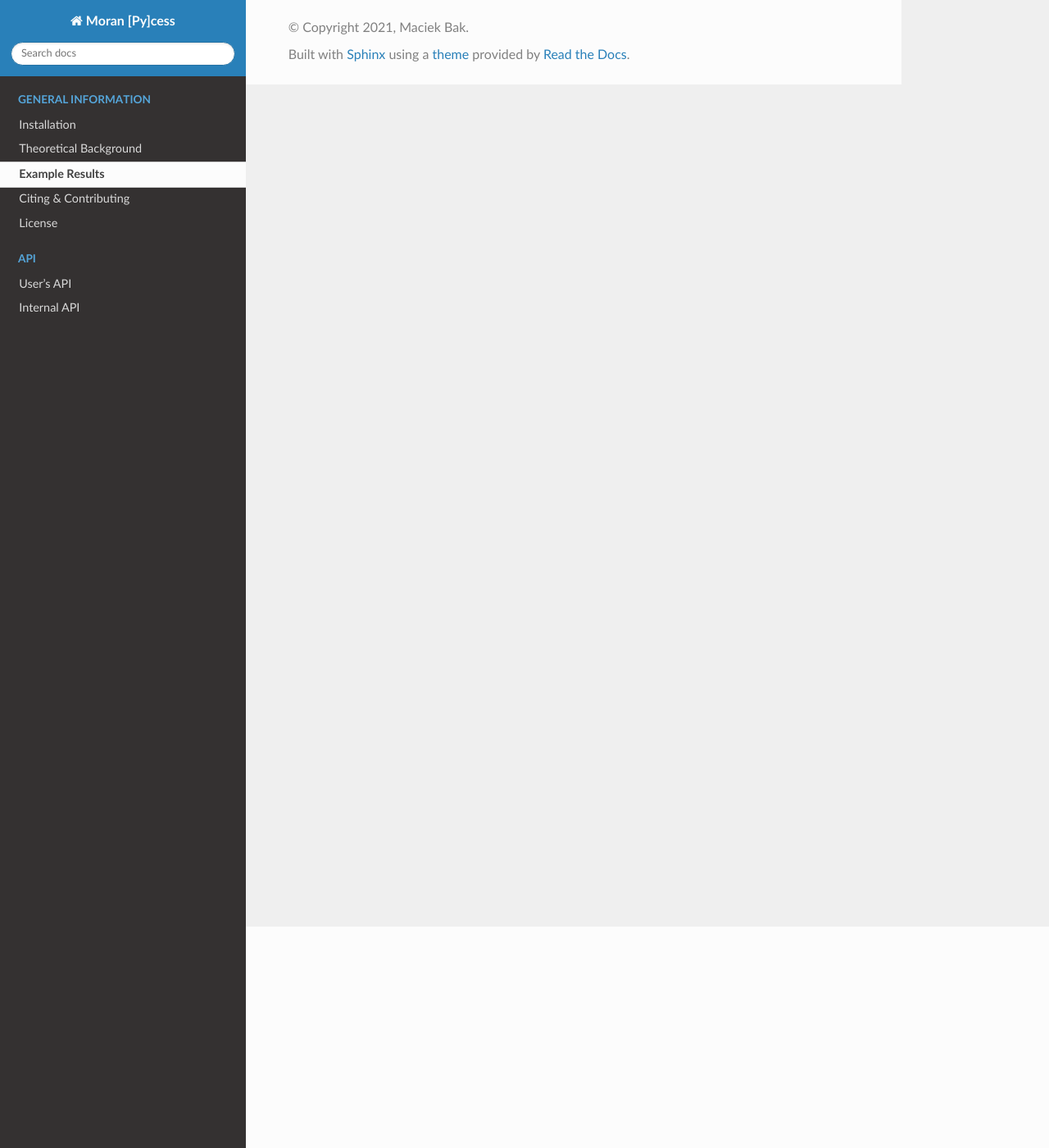
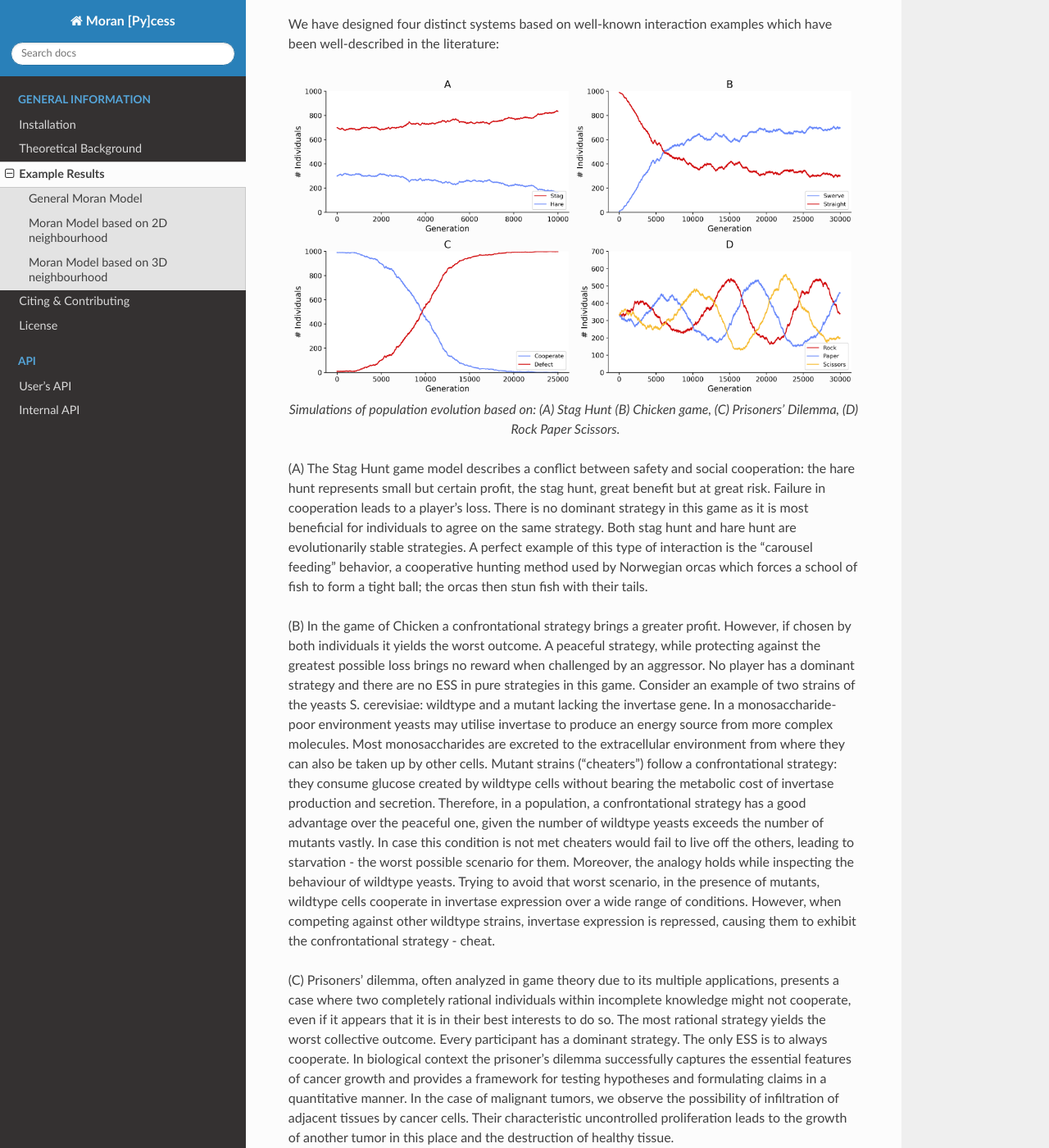
Before and after one commit to AngryMaciek/angry-moran-simulator, a Sphinx documentation site: the page built from docs/general-info/example-results.rst, in a window 1280 px wide and 1400 px high, scrolled down 270 px. Shown: the whole window at 82% size. Built offline with Sphinx 7.4.7 and the Read the Docs theme 2.0.0, drawn with Linux system fonts in a browser that asks for light colours; some of the changed text lies outside the part shown.

Commit message:
example results section

```diff
--- a/docs/general-info/example-results.rst
+++ b/docs/general-info/example-results.rst
@@ -2,6 +2,107 @@
 Example Results
 ###############
 
-Put the images from the README.
-Add captions.
-Copy them over to the other branch?
+Results below might be reproduced from the
+`following notebook <https://github.com/AngryMaciek/angry-moran-simulator/blob/master/tests/usecase.ipynb>`_.
+If you like you can try it yourself via the
+`interactive version <https://mybinder.org/v2/gh/AngryMaciek/angry-moran-simulator/master?filepath=tests%2Fusecase.ipynb>`_.
+
+General Moran Model
+###################
+
+We have designed four distinct systems based on well-known interaction
+examples which have been well-described in the literature:
+
+.. figure:: ../../images/figure.png
+   :alt: example results 1D
+   :align: center
+
+   Simulations of population evolution based on: (A) Stag Hunt (B) Chicken game, (C) Prisoners’ Dilemma, (D) Rock Paper Scissors.
+
+(A) The Stag Hunt game model describes a conflict between safety and social cooperation:
+the hare hunt represents small but certain profit, the stag hunt, great benefit but at
+great risk. Failure in cooperation leads to a player’s loss. There is no dominant strategy
+in this game as it is most beneficial for individuals to agree on the same strategy. Both
+stag hunt and hare hunt are evolutionarily stable strategies. A perfect example of this
+type of interaction is the “carousel feeding” behavior, a cooperative hunting method
+used by Norwegian orcas which forces a school of fish to form a tight ball; the orcas
+then stun fish with their tails.
+
+(B) In the game of Chicken a confrontational strategy brings a greater profit. However,
+if chosen by both individuals it yields the worst outcome. A peaceful strategy, while
+protecting against the greatest possible loss brings no reward when challenged by an
+aggressor. No player has a dominant strategy and there are no ESS in pure strategies
+in this game. Consider an example of two strains of the yeasts S. cerevisiae: wildtype
+and a mutant lacking the invertase gene. In a monosaccharide-poor environment yeasts
+may utilise invertase to produce an energy source from more complex molecules. Most
+monosaccharides are excreted to the extracellular environment from where they can
+also be taken up by other cells. Mutant strains (“cheaters”) follow a confrontational
+strategy: they consume glucose created by wildtype cells without bearing the metabolic
+cost of invertase production and secretion. Therefore, in a population, a confrontational
+strategy has a good advantage over the peaceful one, given the number of wildtype
+yeasts exceeds the number of mutants vastly. In case this condition is not met cheaters
+would fail to live off the others, leading to starvation - the worst possible scenario for
+them. Moreover, the analogy holds while inspecting the behaviour of wildtype yeasts.
+Trying to avoid that worst scenario, in the presence of mutants, wildtype cells cooperate
+in invertase expression over a wide range of conditions. However, when competing
+against other wildtype strains, invertase expression is repressed, causing them to exhibit
+the confrontational strategy - cheat.
+
+(C) Prisoners’ dilemma, often analyzed in game theory due to its multiple applications,
+presents a case where two completely rational individuals within incomplete knowledge
+might not cooperate, even if it appears that it is in their best interests to do so. The most
+rational strategy yields the worst collective outcome. Every participant has a dominant
+strategy. The only ESS is to always cooperate. In biological context the prisoner’s
+dilemma successfully captures the essential features of cancer growth and provides a
+framework for testing hypotheses and formulating claims in a quantitative manner.
+In the case of malignant tumors, we observe
+the possibility of infiltration of adjacent tissues by cancer cells. Their characteristic
+uncontrolled proliferation leads to the growth of another tumor in this place and the
+destruction of healthy tissue.
+
+(D) Rock-Paper-Scissors is a game with cyclic dominance resulting in oscillating populations
+of individuals among types. There is no ESS in this game. As an example, consider
+male side-blotched lizards, which come in three color morphs: orange, yellow, and blue.
+The orange males defend large territories. The yellow males can invade orange males’
+territories. The blue male, in turn, effectively expels yellow males from their territory
+but are outcompeted by aggressive orange males. As a result:
+yellow beats orange, which bests blue which beats yellow.
+
+*References:*
+   * https://press.princeton.edu/books/hardcover/9780691129082/game-theory
+   * https://www.hindawi.com/journals/ijecol/2007/018636
+   * https://www.nature.com/articles/nature07921
+   * https://epubs.siam.org/doi/10.1137/15M1044825
+   * https://www.nature.com/articles/380240a0
+
+Moran Model based on 2D neighbourhood
+#####################################
+
+Average payoff for an individual is calcualted based on interactions with
+8 direct neighbours of a given individual (2D grid).
+Periodic boundary conditions are applied.
+
+.. figure:: ../../images/supplementary_figure1a.png
+   :alt: example results 2DA
+   :align: center
+
+   Population snapshots during an evolution according to a Prisoners Dilemma model. Starting from a small subpopulation of Defectors (A, t=0) we observe gradual growth (B, t=50000), (C, t=200000) until the whole population is almost completely overtaken (D, t=500000).
+
+.. figure:: ../../images/supplementary_figure1b.png
+   :alt: example results 2DB
+   :align: center
+
+   Growth curve for population evolution according to a Prisoners Dilemma model.
+
+Moran Model based on 3D neighbourhood
+#####################################
+
+Average payoff for an individual is calcualted based on interactions with
+26 direct neighbours of a given individual (3D grid).
+Periodic boundary conditions are applied.
+
+.. figure:: ../../images/supplementary_figure2.png
+   :alt: example results 3D
+   :align: center
+
+   Growth curve for population evolution according to a Prisoners Dilemma model.
```
